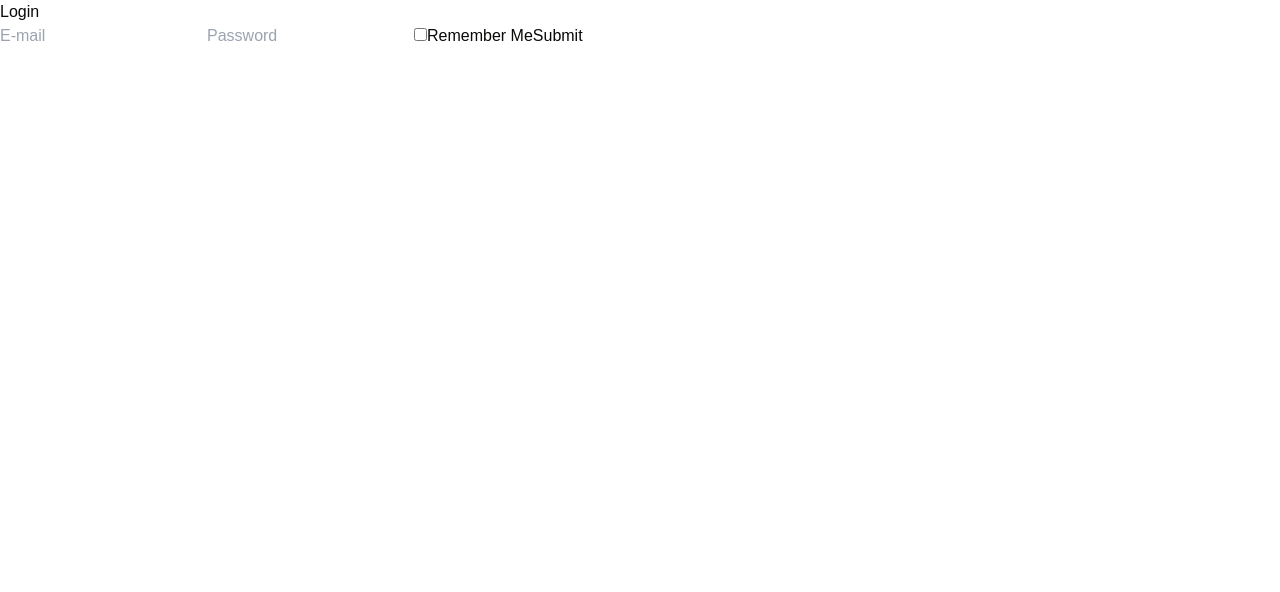
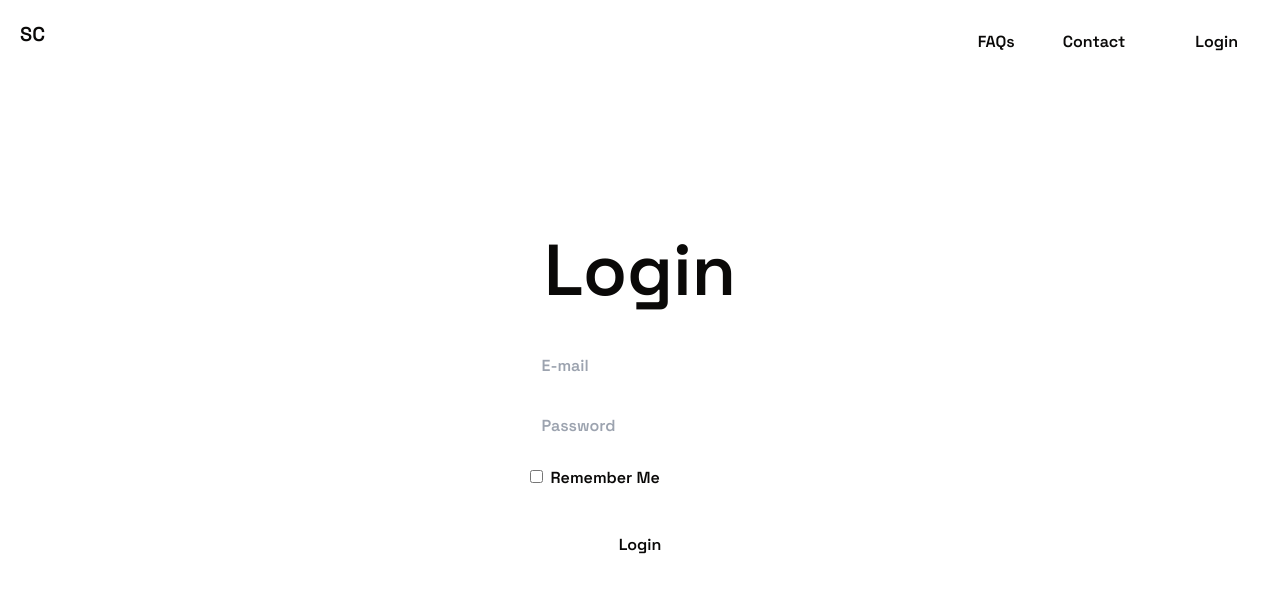
Before and after one commit to dreamandtrycompany/speedcode, a Next.js app: page /login in a window 1280 px wide. Shown: the top 592 px of the page. Built offline with nearby package versions, Linux system fonts and the light colour scheme.

Commit message:
login page done

```diff
--- /dev/null
+++ b/app/(components)/Navbar.jsx
@@ -0,0 +1,32 @@
+"use client"
+import React from 'react'
+import Link from 'next/link'
+
+function Navbar(){
+  return (
+    <div>
+        <nav className="flex justify-between py-5 fixed top-0 left-0 w-full">
+        <Link href={'/'}>
+        <span className="font-extrabold px-5 text-xl font-sans">SC</span>
+        </Link>
+        <ul className="flex gap-12 justify-center items-center font-bold font-sans px-5">
+          <li>
+            <Link href={'/'}>FAQs</Link>
+          </li>
+          <li>
+            <Link href={'/'}>Contact</Link>
+          </li>
+          <li>
+            <Link href="/login">
+            <button className="border-2 border-white rounded-3xl px-5 py-2">
+              Login
+            </button>
+            </Link>
+          </li>
+        </ul>
+      </nav>
+    </div>
+  )
+}
+
+export default Navbar
--- a/app/login/page.js
+++ b/app/login/page.js
@@ -1,15 +1,24 @@
+import Navbar from "../(components)/Navbar";
+
 function login(){
     return(
         <>
-            <p>
-                Login
-            </p>
-            <form>
-                <input type="email" placeholder="E-mail" required />
-                <input type="password" placeholder="Password" required />
-                <input type="checkbox" />Remember Me
-                <button>Submit</button>
-            </form>
+        <Navbar/>
+        <div className=" font-sans flex justify-center items-center h-screen">
+                <div>
+                    <p className=" text-7xl text-center mb-10">
+                        Login
+                    </p>
+                    <form className="flex flex-col ">
+                        <input className = "rounded-3xl mb-5 px-3 text-black py-2" type="email" placeholder="E-mail" required />
+                        <input className = "rounded-3xl mb-5 px-3 text-black py-2" type="password" placeholder="Password" required />
+                        <div>
+                        <input className="mb-10" type="checkbox" /><span className="mx-2 ">Remember Me</span>
+                        </div>
+                        <button className=" flex justify-around border-2 border-white rounded-3xl px-5 py-2 hover:bg-[#29b960] hover:border-[#29b960]">Login</button>
+                    </form>
+                </div>
+            </div>
         </>
     )
 }
--- a/app/page.js
+++ b/app/page.js
@@ -1,5 +1,5 @@
 'use client';
-
+import Navbar from './(components)/Navbar';
 import Image from 'next/image';
 import Link from 'next/link';
 import { useState } from 'react';
@@ -8,25 +8,7 @@ import { useState } from 'react';
 export default function Home() {
   return (
     <>
-    <nav className="flex justify-between py-5 fixed top-0 left-0 w-full">
-        <span className="font-extrabold px-5 text-xl font-sans">SC</span>
-        <ul className="flex gap-12 justify-center items-center font-bold font-sans px-5">
-          <li>
-            <Link href={'/'}>FAQs</Link>
-          </li>
-          <li>
-            <Link href={'/'}>Contact</Link>
-          </li>
-          <li>
-            <Link href="/login">
-            <button className="border-2 border-white rounded-3xl px-5 py-2">
-              Login
-            </button>
-            </Link>
-          </li>
-        </ul>
-      </nav>
-
+    <Navbar/>
     <section className = "h-screen">
     <div className="grid grid-rows-[20px_1fr_20px] items-center justify-items-center min-h-screen p-8 pb-20 gap-16 sm:p-20 font-[family-name:var(--font-geist-sans)]">
       <main className="flex flex-col gap-8 row-start-2 items-center">
```
